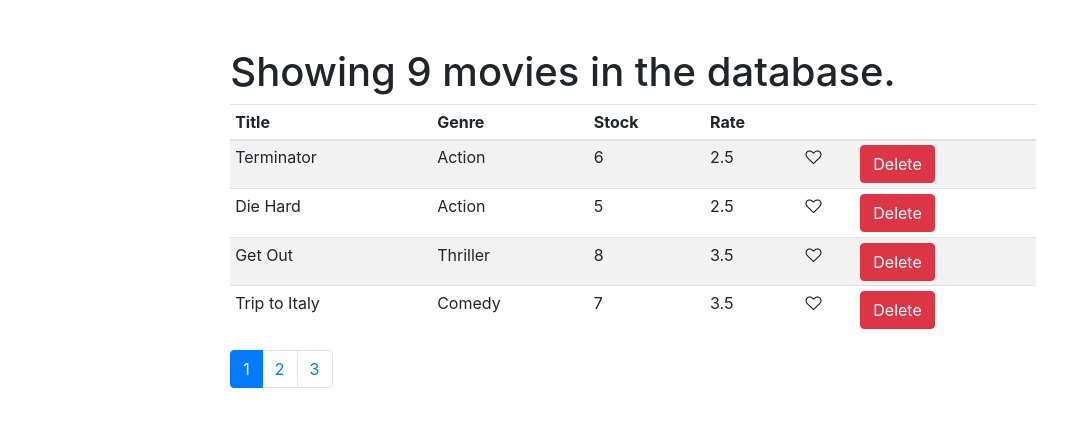
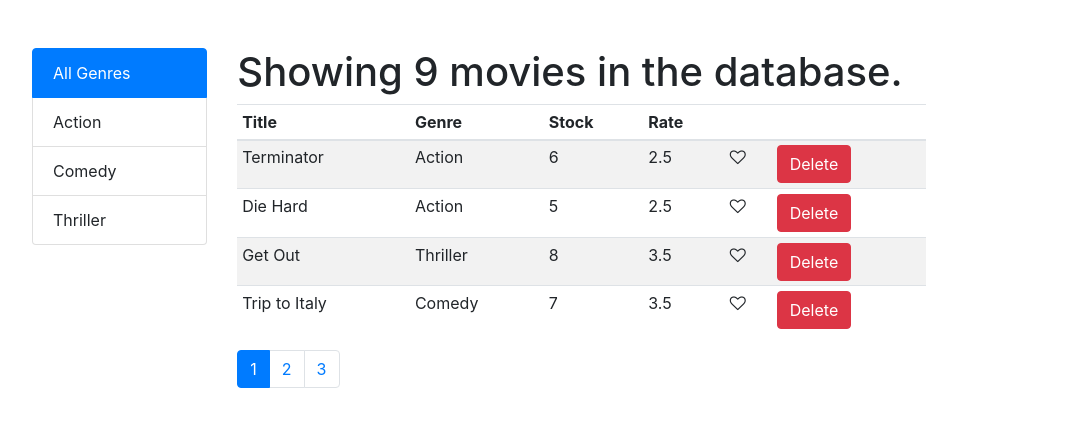
Before and after one commit to YoussefSherif10/Movie_Table_React, a React (Create React App) app: page /movies in a window 1280 px wide. Shown: the top 426 px of the page, without its empty margins (7-1074 px from the left). Built offline with nearby package versions, Linux system fonts and the light colour scheme.

Commit message:
Added List component of genres with the default props. Modified the Table to display only the filtered movies.

```diff
--- /dev/null
+++ b/src/components/common/list.jsx
@@ -0,0 +1,29 @@
+import React from "react";
+
+const List = ({onItemSelect, listGroup, textProperty, valueProperty, selectedItem}) => {
+    return (
+        <ul className="list-group ">
+            <li onClick={() => onItemSelect(0)}
+                className={ selectedItem === 0 ? "list-group-item active" : "list-group-item"}
+                style={{cursor: "pointer"}}>
+                All Genres
+            </li>
+            {listGroup.map(item =>
+                <li key={item[valueProperty]} onClick={() => onItemSelect(item)}
+                    className={selectedItem === item ? "list-group-item active" : "list-group-item"}
+                    style={{cursor: "pointer"}}>
+                    {item[textProperty]}
+                </li>)}
+        </ul>
+    );
+}
+
+/* default props are used to simplify the interface of the component
+we can override it in case of any changes.
+ */
+List.defaultProps = {
+    textProperty: "name",
+    valueProperty: "_id"
+};
+
+export default List;
--- a/src/components/table.jsx
+++ b/src/components/table.jsx
@@ -6,40 +6,46 @@ import Like from "./common/like";
 import "font-awesome/css/font-awesome.css"
 import Pagination from "./common/pagination";
 import {paginate} from "../utils/paginate";
+import List from "./common/list";
+import {getGenres} from "../services/fakeGenreService";
 
 class Table extends Component {
     state = {
-        movies: getMovies(),
+        movies: [],
+        genres: [],
         pageSize: 4,
         currentPage: 1,
+        selectedItem: 0,
     };
 
+    componentDidMount() {
+        // in a real application we would need to get these value from the DB so
+        // we get them in that hook right after mounting
+        this.setState({movies: getMovies(), genres: getGenres()});
+    }
+
     render() {
-        // destructuring the state for cleaner code
-        const {pageSize, currentPage} = this.state;
-        const {length: count} = this.state.movies;
-
         return (
-            <div className="col-lg-8 mx-auto p-4 py-md-5">
-                <main>
-                    {this.titleText()}
+            <div className="mx-auto p-4 py-md-5 row">
+                <div className="col-2">
+                    <List
+                        listGroup={this.state.genres}
+                        onItemSelect={this.handleGenreSelect}
+                        selectedItem={this.state.selectedItem}
+                    />
+                </div>
+                <main className="col-7">
                     {this.showingMovies()}
-                    <Pagination
-                        itemCount={count}
-                        pageSize={pageSize}
-                        onPageChange={this.handlePageChange}
-                        currentPage={currentPage}
-                    />
                 </main>
             </div>
         );
     }
 
-    titleText = () => {
-        if(this.state.movies.length > 1) {
-            return <h1>Showing {this.state.movies.length} movies in the database.</h1>
+    titleText = (list) => {
+        if(list.length > 1) {
+            return <h1>Showing {list.length} movies in the database.</h1>
         }
-        else if (this.state.movies.length === 1){
+        else if (list.length === 1){
             return <h1>Showing 1 movie in the database.</h1>
         }
         else {
@@ -48,14 +54,21 @@ class Table extends Component {
     }
 
     showingMovies = () => {
+        // filtering movies according to their genres
+        const filtered = this.state.selectedItem
+            ? this.state.movies.filter(m => m.genre._id === this.state.selectedItem._id)
+            : this.state.movies ;
+
+        // get the movies in a single page
+        const movies = paginate(filtered, this.state.currentPage, this.state.pageSize);
+
         if(this.state.movies.length === 0){
             return ;
         }
 
-        // get the movies in a single page
-        const movies = paginate(this.state.movies, this.state.currentPage, this.state.pageSize);
-
         return (
+            <React.Fragment>
+                {this.titleText(filtered)}
             <div className="table-responsive">
                 <table className="table table-striped table-sm">
                     <thead>
@@ -88,7 +101,14 @@ class Table extends Component {
                     })}
                     </tbody>
                 </table>
+                <Pagination
+                    itemCount={filtered.length}
+                    pageSize={this.state.pageSize}
+                    onPageChange={this.handlePageChange}
+                    currentPage={this.state.currentPage}
+                />
             </div>
+            </React.Fragment>
         );
     }
 
@@ -111,6 +131,10 @@ class Table extends Component {
         this.setState({currentPage: page});
     }
 
+    handleGenreSelect = genre => {
+        this.setState({selectedItem: genre , currentPage: 1});
+    }
+
 }
 
 export default Table;
```
Also changed, not shown: 1 other file (tests, documents, lock files or other folders).
